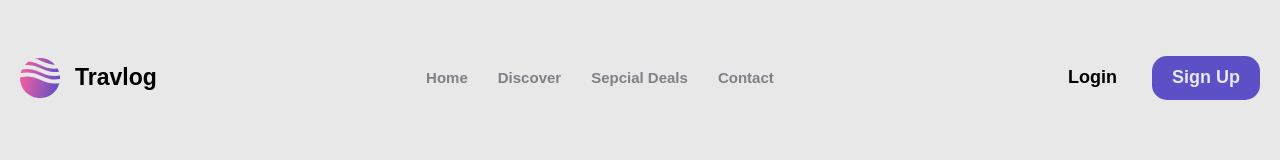
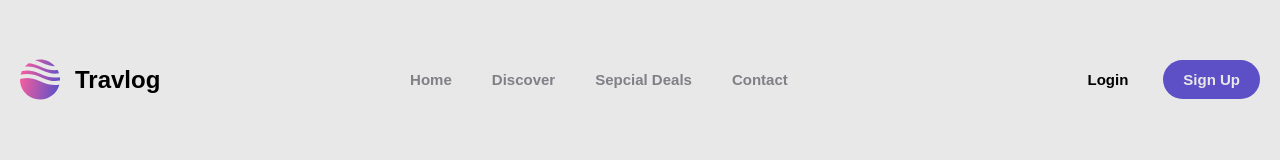
Before and after one commit to LeVHoangduc/html-css-training-1, a plain HTML site: page practice-1/src/index.html in a window 1280 px wide. Drawn offline with Linux system fonts and the light colour scheme.

Commit message:
create & style header

```diff
--- a/practice-1/src/assets/css/header.css
+++ b/practice-1/src/assets/css/header.css
@@ -1,6 +1,6 @@
 header {
   position: fixed;
-  left:0;
+  left: 0;
   display: flex;
   justify-content: space-between;
   align-items: center;
@@ -13,59 +13,66 @@ header {
 .header__logo {
   display: flex;
   cursor: pointer;
+  gap: 15px;
   > p {
     font-weight: 900;
-    margin-left: 15px;
   }
 }
 
-.header__nav{
+.header__nav {
     display: flex;
-    justify-content: space-between;
-    align-items: center;
+    list-style-type: none;
+    margin: 0 40px;
+    padding: 0;
+    gap: 10px;
 }
 
-.header__nav-item{
+.header__nav-item {
   display: flex;
+  flex: none;
   align-items: center;
   margin-right: 30px;
 }
-.header__nav-item:hover{
+.header__nav-item:hover {
   scale: 1.2;
   transition: var(--transition-slow);
 }
-.header__nav-link{
+.header__nav-link {
   color: var(--sub-color);
   font-size: var(--font-size-link);
   text-decoration: none;
 }
-.header__nav-link:hover{
+.header__nav-link:hover {
   text-decoration: underline;
 }
-.header__auth-buttons{
+
+.header__auth-buttons {
   display: flex;
-    justify-content: space-between;
+  justify-content: flex-start;
   align-items: center;
+  gap: 15px;
 }
-.header__button{
+.header__button {
   display: inline-block;
+  flex: none;
   padding: 10px 20px;
   text-decoration: none;
-    border-radius: 15px;
-    margin-left: 15px;
+  border-radius: 20px;
+  font-size: var(--font-size-link);
   transition: var(--transition-fast);
-    font-size: var(--font-size-small);
 }
-.header__button:hover{
+.header__button:hover {
   scale: 1.1;
 }
 .header__button--login {
+  order: 0;
   background-color: var(--background-color);
   color: var(--font-color);
 }
 
 /* Styles for the header signup button element */
 .header__button--signup {
+  order: 1;
   background-color: var(--primary-color);
   color: var(--background-color);
 }
--- a/practice-1/src/assets/css/index.css
+++ b/practice-1/src/assets/css/index.css
@@ -17,7 +17,7 @@ html {
   --highlight-color: ##f85e9f;
   --font-size-link: 15px;
   --font-size-small: 18px;
-  --font-size-normal: 23px;
+  --font-size-normal: 24px;
   --font-size-big: 35px;
   --font-size-bigger: 44px;
   --transition-fast: 0.25s ease;
```
Lines whose indentation alone changed are shown as unchanged.
